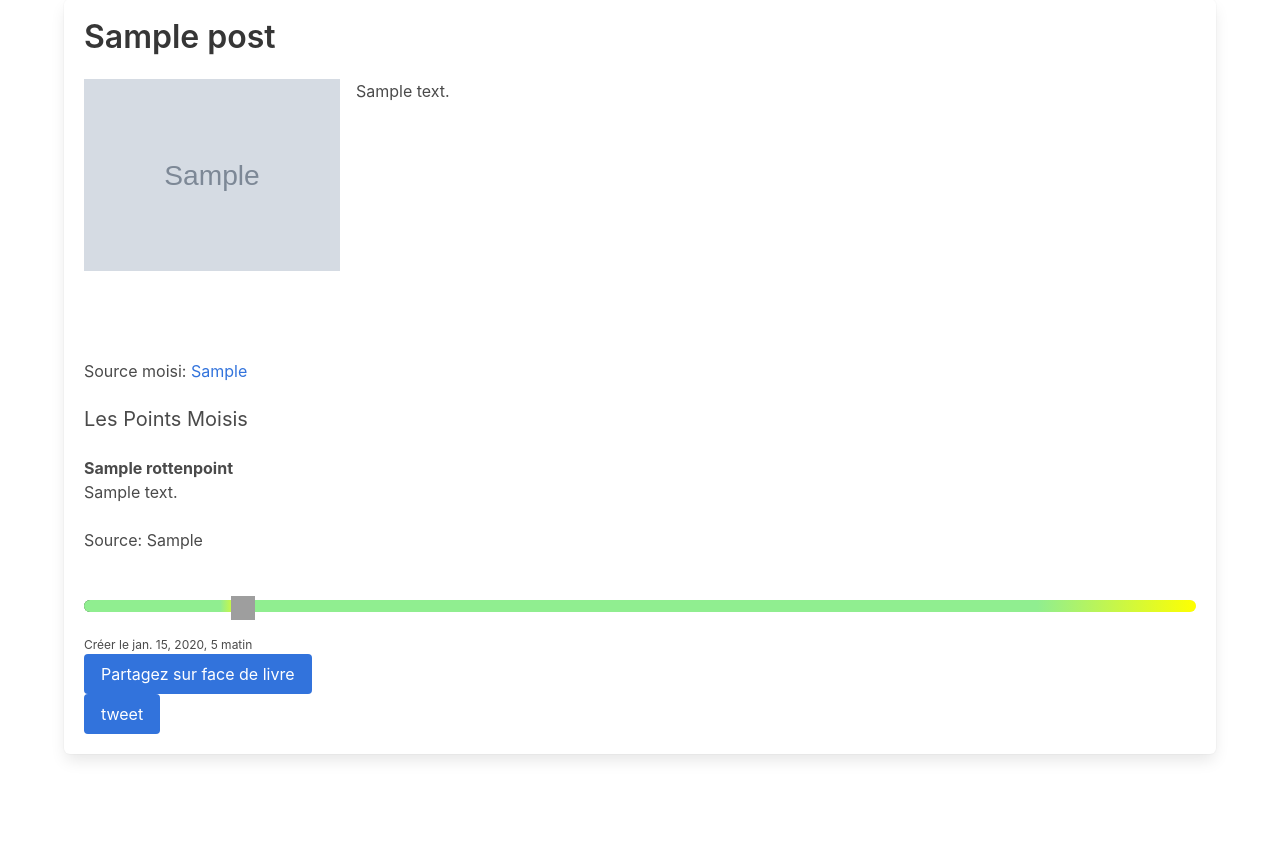
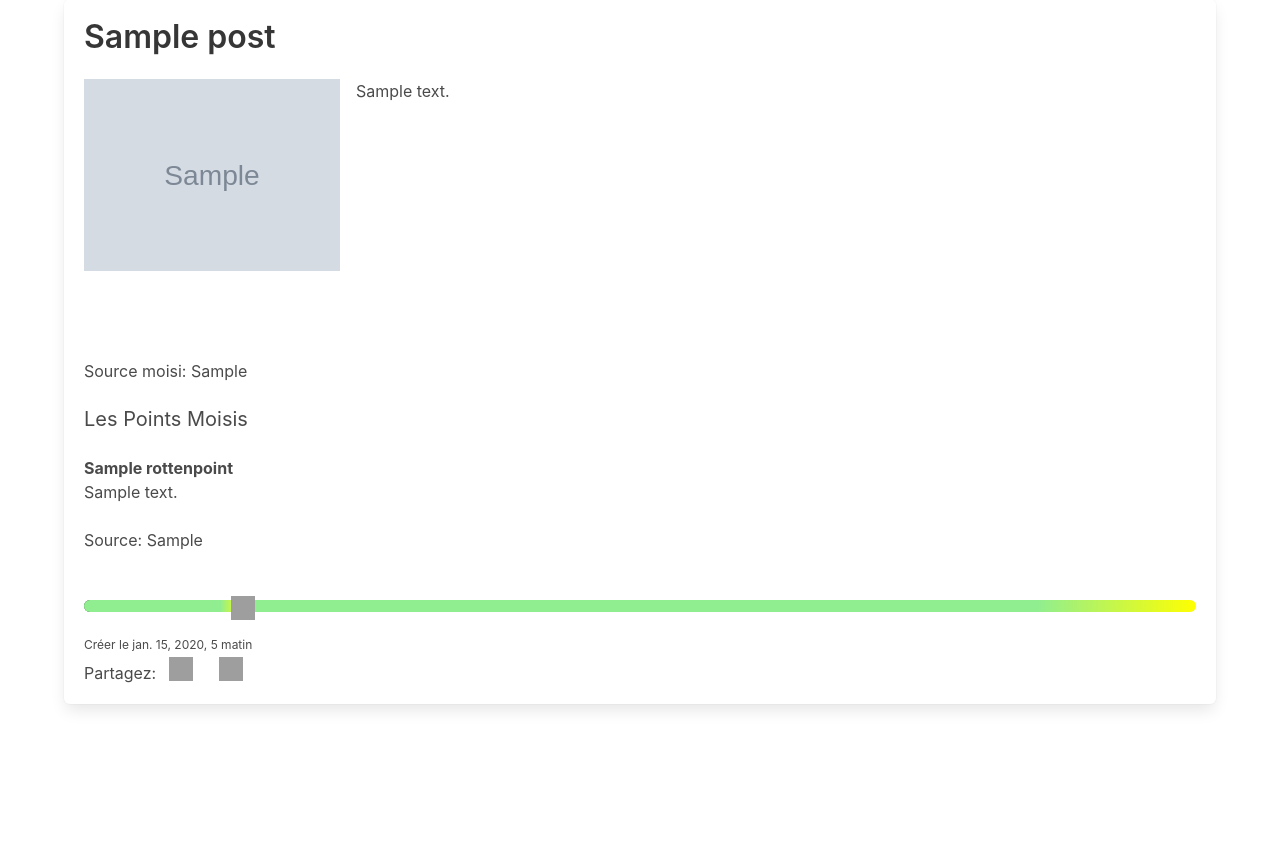
Before and after one commit to juniorGreg/moisi_o_metre, a Django app: page / in a window 1280 px wide. Shown: the part 286-1136 px from the top of the page. After the commit the page ends 996 px from the top, so only its background shows below. Run offline with Django 3.2, Linux system fonts and the light colour scheme; tables that the repository leaves empty hold one stand-in row (values such as "Sample post"); grey boxes marked "Sample" are stand-in pictures; grey boxes are pictures that could not be loaded.

Commit message:
integrate share buttons

```diff
--- a/blog/models.py
+++ b/blog/models.py
@@ -19,6 +19,7 @@ class RottenPoint(models.Model):
     title = models.CharField(max_length=200)
     description = models.TextField(max_length=2000)
     source = models.CharField(max_length=200)
+    date_created = models.DateTimeField(auto_now_add=True, null=True)
 
     def __str__(self):
         return self.title
--- a/blog/templates/blog/index.html
+++ b/blog/templates/blog/index.html
@@ -1,7 +1,7 @@
 
 {% extends 'blog/main.html' %}
 {% load blog_filters %}
-
+{% load static %}
 
 {% block content %}
         {% for post in posts %}
@@ -24,7 +24,13 @@
               <p>{{post.content}}</p>
             {% endif %}
             <br>
-            <p>Source moisi: <a href="{{post.source}}">{{post.source}}</a></p>
+            <p>Source moisi:
+            {% if 'http' in post.source %}
+               <a href="{{post.source}}">{{post.source}}</a>
+            {% else %}
+              {{post.source}}
+            {% endif %}
+            </p>
             <br>
             {% if post.rottenpoint_set.count > 0 %}
                 <h2 class="subtitle">Les Points Moisis</h2>
@@ -32,11 +38,13 @@
                   <h3 class="has-text-weight-bold">{{point.title}}</h3>
                   <p>{{point.description}}</p>
                   <br>
+                  <p>Source:
                   {% if 'http' in point.source %}
-                    <p>Source: <a href="{{point.source}}">{{point.source}}</a></p>
+                     <a href="{{point.source}}">{{point.source}}</a>
                   {% else %}
-                    <p>Source: {{point.source}}</p>
+                    {{point.source}}
                   {% endif %}
+                  </p>
                   <br>
                 {% endfor %}
 
@@ -49,8 +57,13 @@
             {% if post.date_created < post.date_modified %}
               <p class="is-size-7">Modifier le {{post.date_modified}}</p>
             {% endif %}
-            <p><a href="https://www.facebook.com/sharer.php?u={{request.build_absolute_uri|post_urlencode:post.id}}"><button class="button is-link">Partagez sur face de livre</button></a></p
-              <p><a href="{% post_share_url_twitter request.build_absolute_uri post.id post.title %}"><button class="button is-link">tweet</button></a></p>
+            <div class="buttons has-addons">
+              <div class="is-size-6">
+                Partagez:
+              </div>
+              <a href="https://www.facebook.com/sharer.php?u={{request.build_absolute_uri|post_urlencode:post.id}}"><button class="button is-text is-small"><img class="image is-24x24" src="{% static 'images/facebook_share_button.png' %}" alt="share button facebook"></button></a>
+              <a href="{% post_share_url_twitter request.build_absolute_uri post.id post.title %}"><button class="button is-text is-small"><img class="image is-24x24" src="{% static 'images/twitter_share_button.png' %}" alt="share button twitter"></button></a>
+            </div>
           </div>
 
           <br>
--- a/blog/views.py
+++ b/blog/views.py
@@ -9,7 +9,7 @@ from .forms import CommentForm
 def index(request, id=-1):
 
     if id == -1:
-        posts = Post.objects.all()
+        posts = Post.objects.order_by('-date_created')
     else:
         posts = [Post.objects.get(id=id)]
 
```
